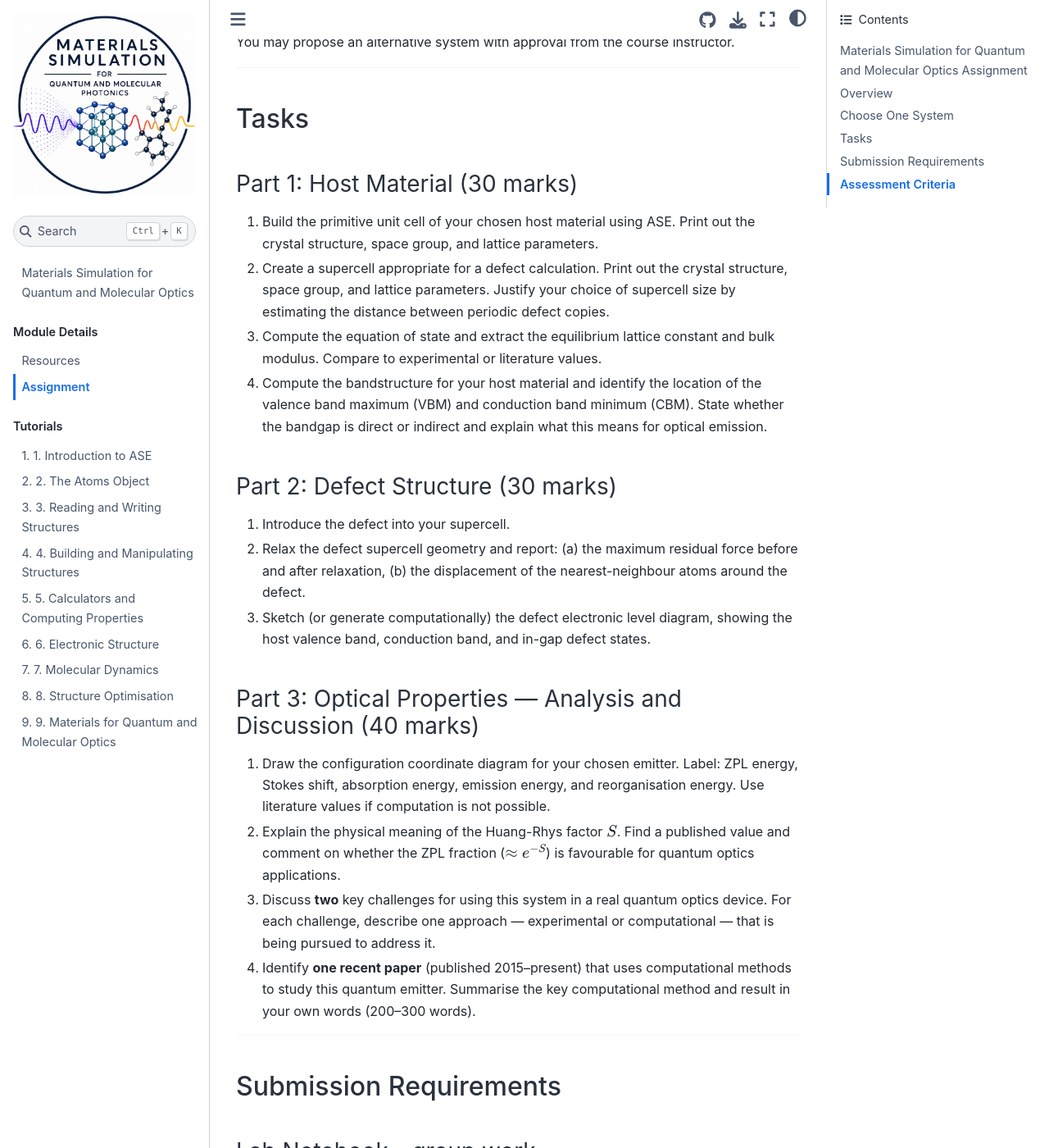
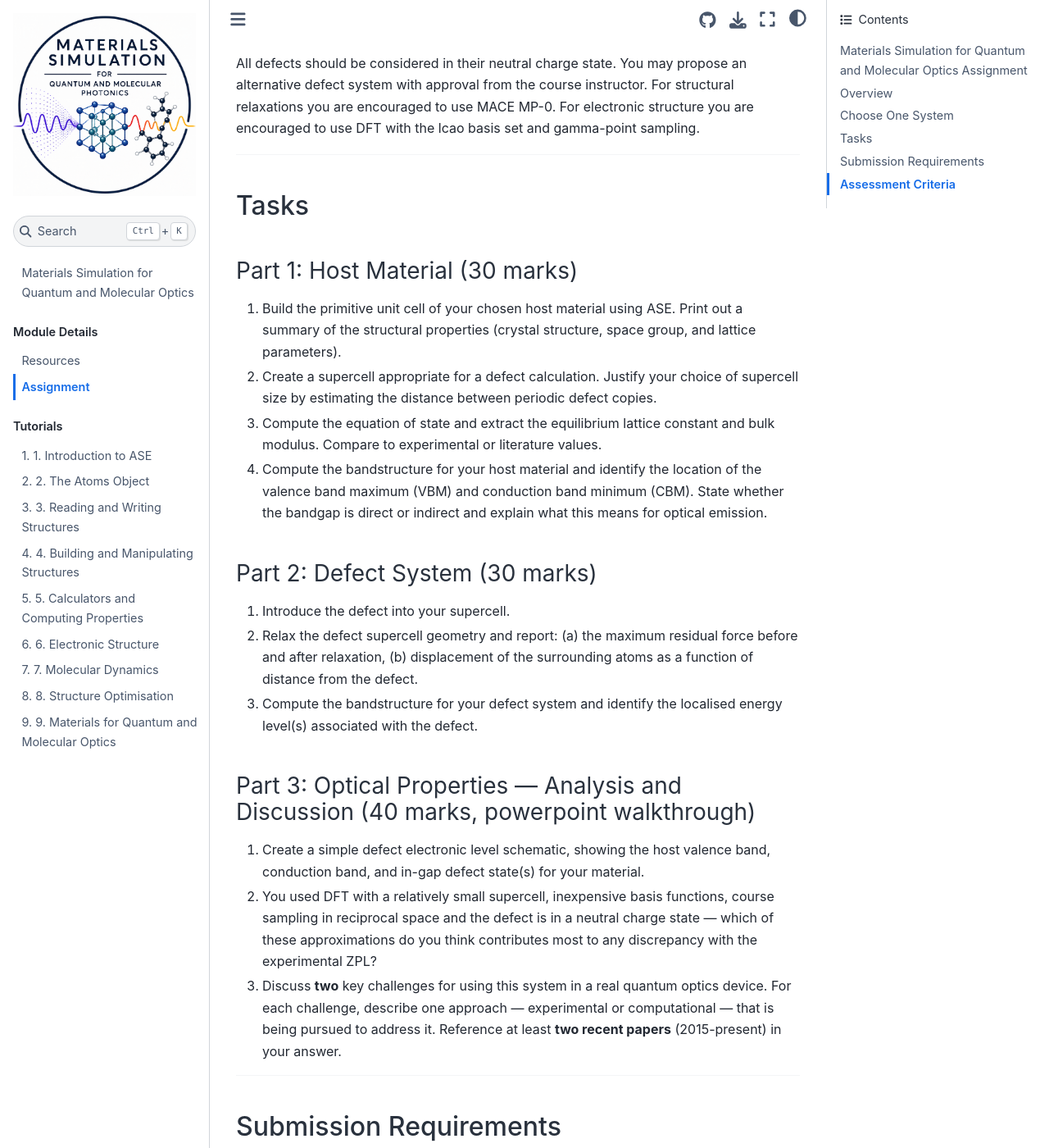
Before and after one commit to NU-CEM/Atomistic_Simulation, a Jupyter Book: the page built from Assignment.md, in a window 1280 px wide and 1400 px high, scrolled down 983 px. Shown: the whole window at 82% size. Built offline with Jupyter Book 1.0.4 settings and Sphinx 7.4.7 and the Sphinx Book theme 1.1.4, drawn with Linux system fonts in a browser that asks for light colours; some of the changed text lies outside the part shown.

Commit message:
Update Assignment.md

```diff
--- a/Assignment.md
+++ b/Assignment.md
@@ -9,7 +9,7 @@
 
 ## Overview
 
-This assignment asks you to conduct a computational study of a **solid-state quantum emitter** of your choice from the list below. You will use ASE, DFT and MLIPs to characterise the host material and defect structure, and present your findings in a **well-documented** Jupyter Notebook and video walkthrough.
+This assignment asks you to conduct a computational study of a **solid-state quantum emitter** of your choice from the list below. You will use ASE, DFT and MLIPs to characterise the host material and defect structure and investigate how strain can be used to tune the defect energy level. You will present your findings in a **well-documented** Jupyter Notebook and video walkthrough.
 
 You will work in small groups to produce the Jupyter Notebook (one notebook per group). All asynchronous discussion and code-sharing must be done through a dedicated Teams channel.
 
@@ -25,7 +25,7 @@
 | **D** | AlN | Rare-earth substitutional (Eu³⁺ on Al site) | ~580 nm |
 | **E** | SiC (4H polytype) | Divacancy (V_Si V_C) | ~1100 nm |
 
-You may propose an alternative system with approval from the course instructor.
+All defects should be considered in their neutral charge state. You may propose an alternative defect system with approval from the course instructor. For structural relaxations you are encouraged to use MACE MP-0. For electronic structure you are encouraged to use DFT with the lcao basis set and gamma-point sampling.
 
 ---
 
@@ -33,23 +33,22 @@
 
 ### Part 1: Host Material (30 marks)
 
-1. Build the primitive unit cell of your chosen host material using ASE. Print out the crystal structure, space group, and lattice parameters.
-2. Create a supercell appropriate for a defect calculation. Print out the crystal structure, space group, and lattice parameters. Justify your choice of supercell size by estimating the distance between periodic defect copies.
+1. Build the primitive unit cell of your chosen host material using ASE. Print out a summary of the structural properties (crystal structure, space group, and lattice parameters).
+2. Create a supercell appropriate for a defect calculation. Justify your choice of supercell size by estimating the distance between periodic defect copies.
 4. Compute the equation of state and extract the equilibrium lattice constant and bulk modulus. Compare to experimental or literature values.
 5. Compute the bandstructure for your host material and identify the location of the valence band maximum (VBM) and conduction band minimum (CBM). State whether the bandgap is direct or indirect and explain what this means for optical emission.
 
-### Part 2: Defect Structure (30 marks)
+### Part 2: Defect System (30 marks)
 
 1. Introduce the defect into your supercell.
-3. Relax the defect supercell geometry and report: (a) the maximum residual force before and after relaxation, (b) the displacement of the nearest-neighbour atoms around the defect.
-4. Sketch (or generate computationally) the defect electronic level diagram, showing the host valence band, conduction band, and in-gap defect states.
+2. Relax the defect supercell geometry and report: (a) the maximum residual force before and after relaxation, (b) displacement of the surrounding atoms as a function of distance from the defect.
+3. Compute the bandstructure for your defect system and identify the localised energy level(s) associated with the defect.
 
-### Part 3: Optical Properties — Analysis and Discussion (40 marks)
+### Part 3: Optical Properties — Analysis and Discussion (40 marks, powerpoint walkthrough)
 
-1. Draw the configuration coordinate diagram for your chosen emitter. Label: ZPL energy, Stokes shift, absorption energy, emission energy, and reorganisation energy. Use literature values if computation is not possible.
-2. Explain the physical meaning of the Huang-Rhys factor $S$. Find a published value and comment on whether the ZPL fraction ($\approx e^{-S}$) is favourable for quantum optics applications.
-3. Discuss **two** key challenges for using this system in a real quantum optics device. For each challenge, describe one approach — experimental or computational — that is being pursued to address it.
-4. Identify **one recent paper** (published 2015–present) that uses computational methods to study this quantum emitter. Summarise the key computational method and result in your own words (200–300 words).
+1. Create a simple defect electronic level schematic, showing the host valence band, conduction band, and in-gap defect state(s) for your material.
+1. You used DFT with a relatively small supercell, inexpensive basis functions, course sampling in reciprocal space and the defect is in a neutral charge state — which of these approximations do you think contributes most to any discrepancy with the experimental ZPL?
+3. Discuss **two** key challenges for using this system in a real quantum optics device. For each challenge, describe one approach — experimental or computational — that is being pursued to address it. Reference at least **two recent papers** (2015-present) in your answer.
 
 ---
 
```
